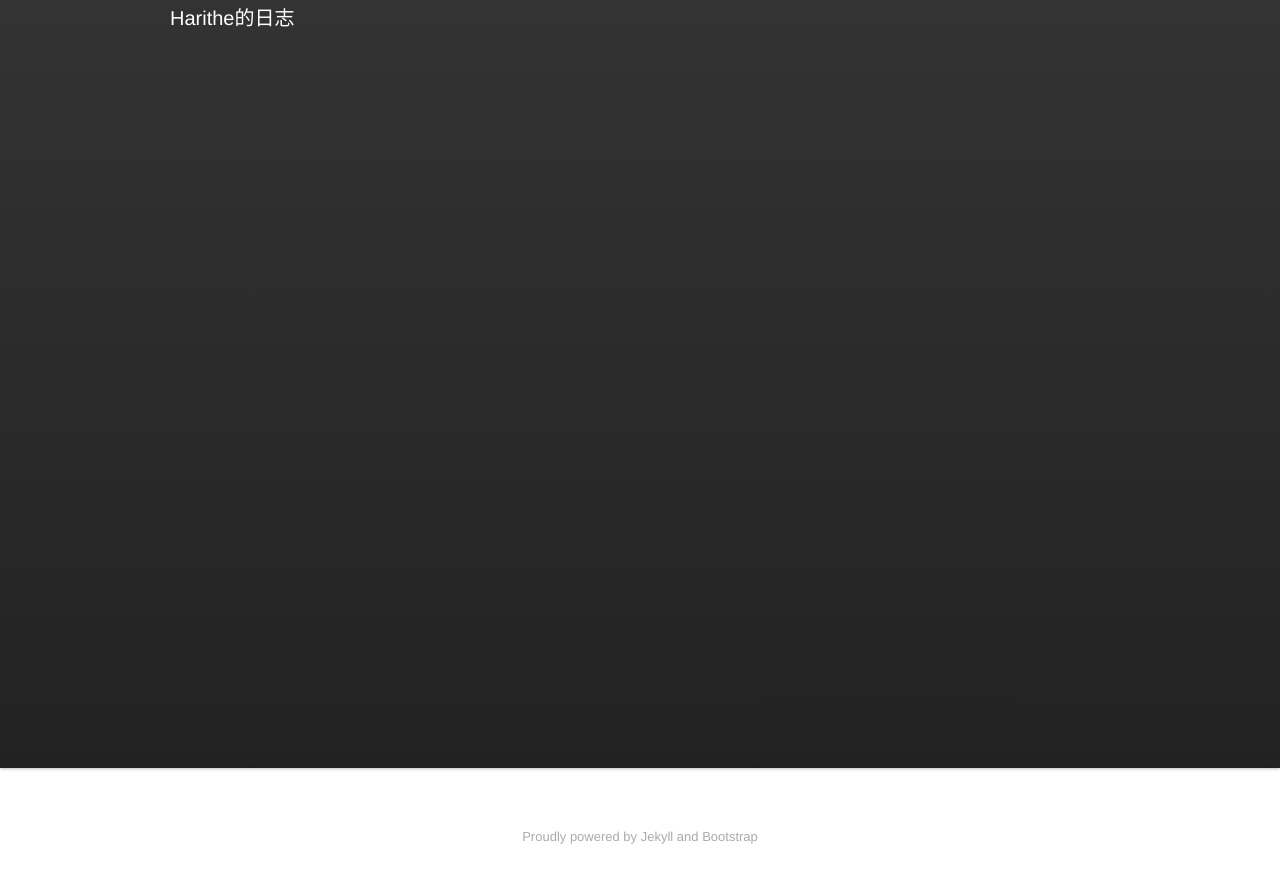
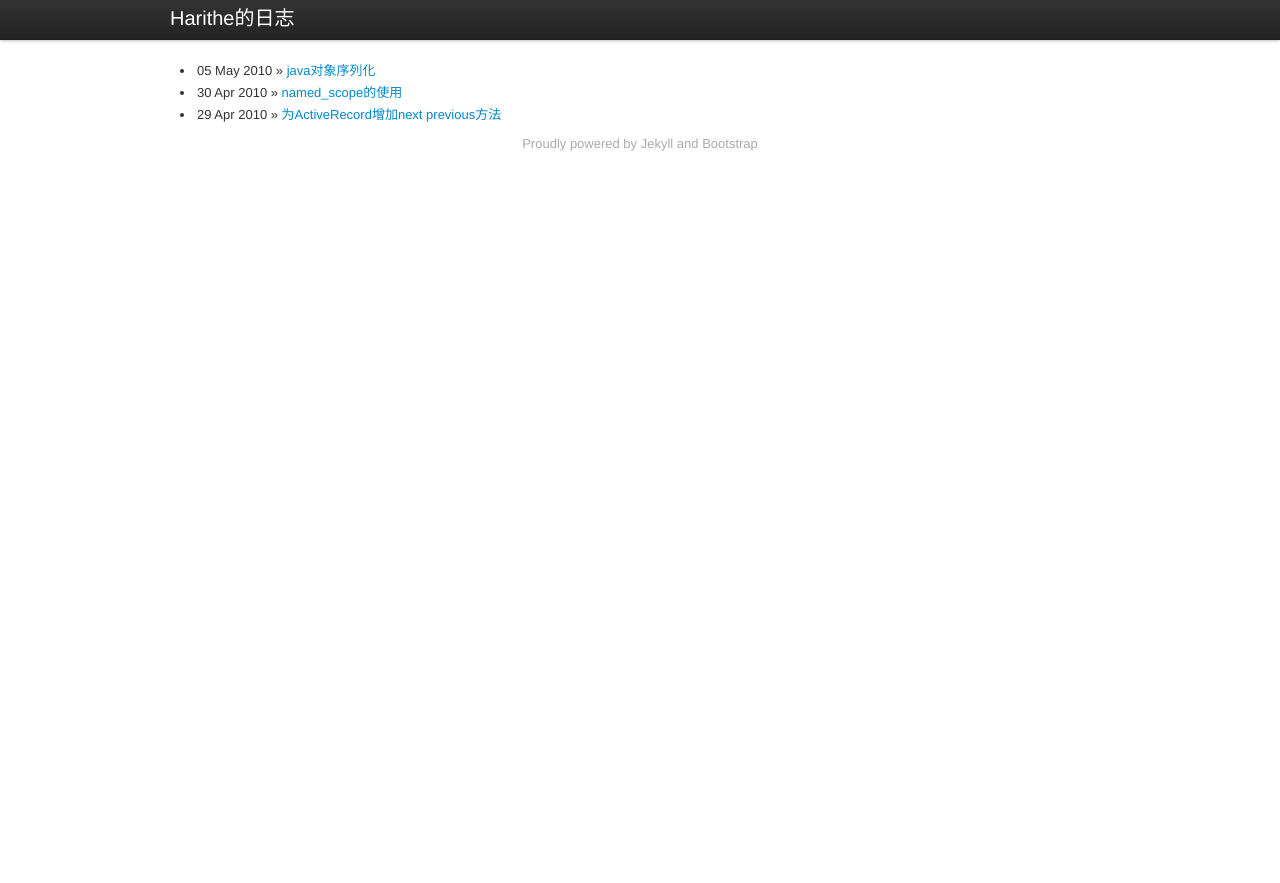
Before and after one commit to harithe/harithe.github.com, a Jekyll site: the page built from index.html, in a window 1280 px wide. Shown: the top 883 px of the page. Built offline with Jekyll 4.4.1, drawn with Linux system fonts in a browser that asks for light colours; Markdown is read by kramdown in place of the engine named in the settings.

Commit message:
Update css/style.css

```diff
--- a/css/style.css
+++ b/css/style.css
@@ -9,7 +9,7 @@ pre{display:block;padding:8.5px;margin:0 0 9px;font-size:12.025px;line-height:18
 pre code{padding:0;color:inherit;background-color:transparent;border:0;}
 .pre-scrollable{max-height:340px;overflow-y:scroll;}
 .container {
-	min-height: 768px;
+
 }
 footer {
 	margin: 0 auto;
```
